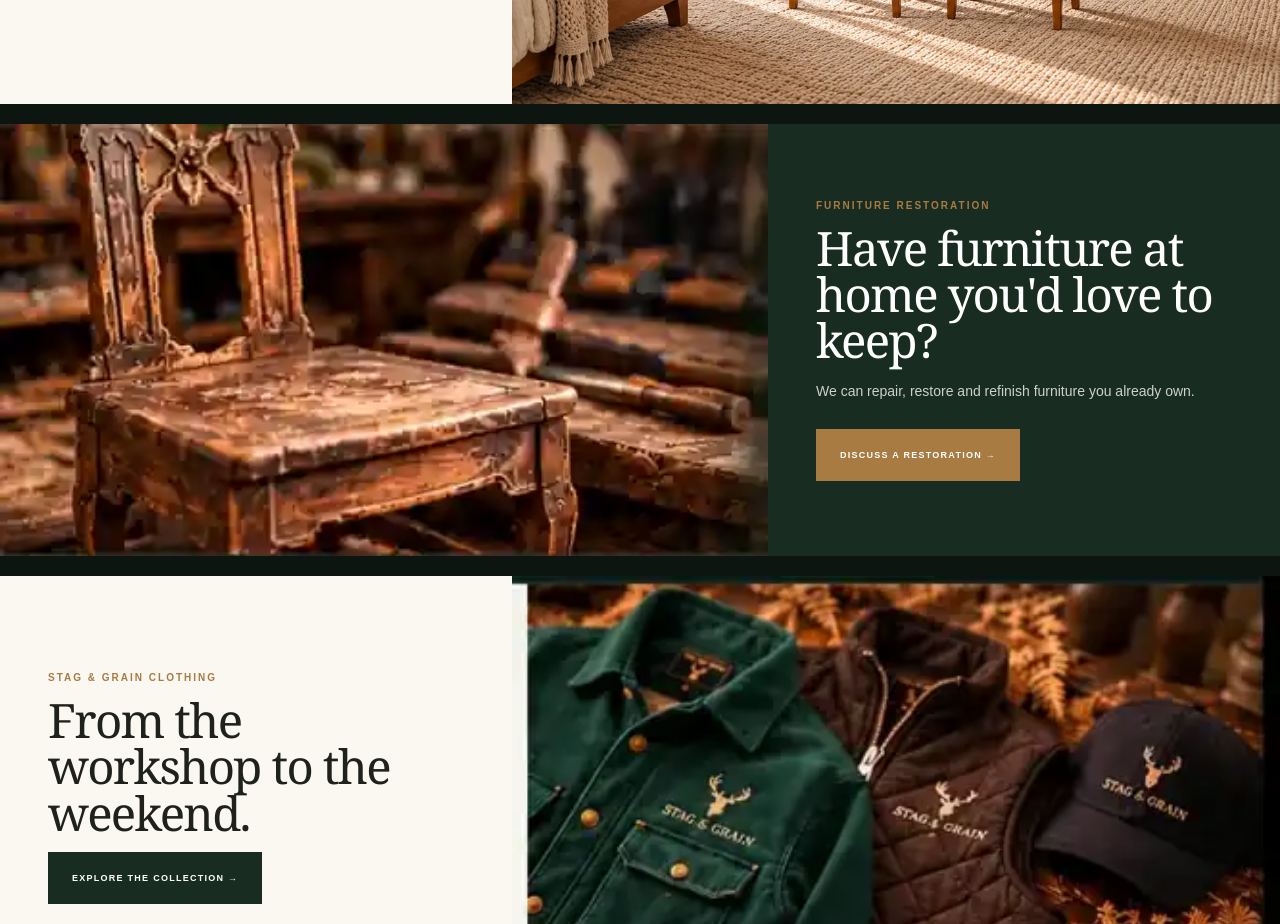
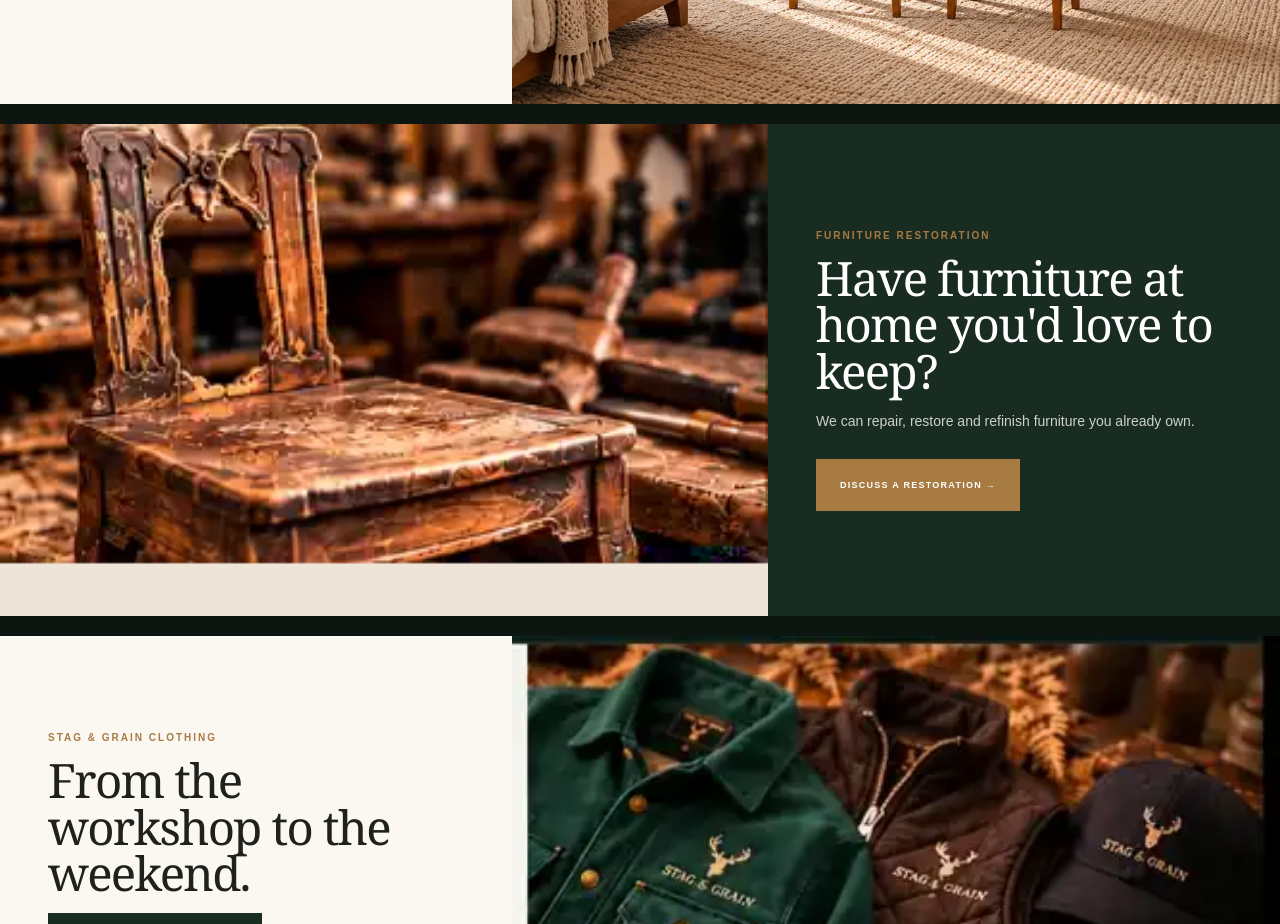
Before and after one commit to j29fp2jdsz-jpg/Stag-and-grain, a plain HTML site: page index.html in a window 1280 px wide. Shown: the part 1200-2124 px from the top of the page. Drawn offline with Linux system fonts and the light colour scheme.

Commit message:
Swap homepage restoration image

```diff
--- a/index.html
+++ b/index.html
@@ -16,7 +16,7 @@ main{overflow:hidden;background:#0d1511}.gateway{display:grid;grid-template-colu
 <main>
 <a class="gateway hero" href="/available/"><div class="visual"><img src="/assets/brand/D77AB16F-812A-47B3-985A-6FC85073EAA1.png" alt="Stag & Grain furniture shopfront"></div><div class="banner dark"><p class="kicker">Available now</p><h1>Restored furniture available now.</h1><p>One-off furniture restored by hand in South Wales.</p><span class="cta">View Available Furniture →</span></div></a>
 <a class="gateway bespoke reverse" href="/bespoke-stag/"><div class="visual"><img src="/assets/hero/stag-grain-hero-black-oak.webp" alt="Bespoke Stag bedroom furniture in black and natural timber" loading="lazy"></div><div class="banner"><p class="kicker">Bespoke Stag</p><h2>Choose your furniture. Choose your finish.</h2><p>We'll restore it for you.</p><span class="cta">Design Your Stag Collection →</span></div></a>
-<a class="gateway restoration" href="/restoration/"><div class="visual"><img src="/assets/brand/stag-grain-restoration-final.webp" alt="Furniture restoration craftsmanship at Stag & Grain" loading="lazy"></div><div class="banner dark"><p class="kicker">Furniture restoration</p><h2>Have furniture at home you'd love to keep?</h2><p>We can repair, restore and refinish furniture you already own.</p><span class="cta">Discuss a Restoration →</span></div></a>
+<a class="gateway restoration" href="/restoration/"><div class="visual"><img src="/assets/brand/stag-grain-homepage-restoration.webp" alt="Furniture restoration craftsmanship at Stag & Grain" loading="lazy"></div><div class="banner dark"><p class="kicker">Furniture restoration</p><h2>Have furniture at home you'd love to keep?</h2><p>We can repair, restore and refinish furniture you already own.</p><span class="cta">Discuss a Restoration →</span></div></a>
 <a class="gateway clothing reverse" href="/clothing/"><div class="clothing-visual"><img src="/assets/brand/stag-grain-clothing-reference.webp" alt="Stag & Grain heritage clothing collection" loading="lazy"></div><div class="banner"><p class="kicker">Stag & Grain Clothing</p><h2>From the workshop to the weekend.</h2><span class="cta">Explore the Collection →</span></div></a>
 <section class="about"><img src="/assets/brand/stag-grain-about-reference.webp" alt="Stag & Grain workshop craftsmanship" loading="lazy"><div class="banner dark"><p class="kicker">About Stag & Grain</p><h2>Two old friends. Two skilled trades. One shared obsession.</h2><p>Good furniture deserves better than being discarded.</p><a class="cta" href="/about/">Our Story →</a></div></section>
 <section class="reviews" id="reviews"><p class="kicker">Customer feedback</p><h2>What our customers say.</h2><p>Real feedback only. Genuine customer reviews will appear here as our review history grows.</p><a class="cta" href="/contact.html">Contact Stag & Grain →</a></section>
```
